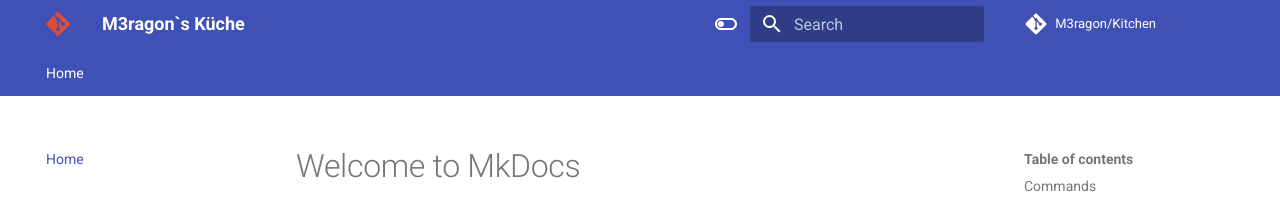
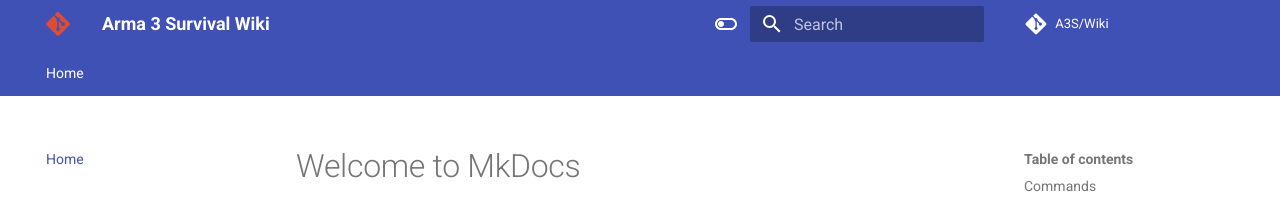
Before and after one commit to M3ragon/Arma3SurvivalWiki, an MkDocs documentation site: the page built from docs/index.md, in a window 1280 px wide. Shown: the top 205 px of the page. Built offline with MkDocs 1.6.1 and Material for MkDocs 9.7.7, drawn with Linux system fonts in a browser that asks for light colours; comment, search, counter and statistics services are not loaded.

Commit message:
update mkdocs

```diff
--- a/mkdocs.yml
+++ b/mkdocs.yml
@@ -1,4 +1,4 @@
-site_name: M3ragon`s Küche
+site_name: Arma 3 Survival Wiki
 site_url: https://m3ragon.github.io/Arma3SurvivalWiki/
 nav:
     - Home: index.md
@@ -83,7 +83,7 @@
   - footnotes
 
 copyright: Copyright &copy; 2021 - 2022 M3ragon
-repo_name: M3ragon/Kitchen
+repo_name: A3S/Wiki
 repo_url: https://github.com/M3ragon/Arma3SurvivalWiki
 
 extra_javascript:
```
